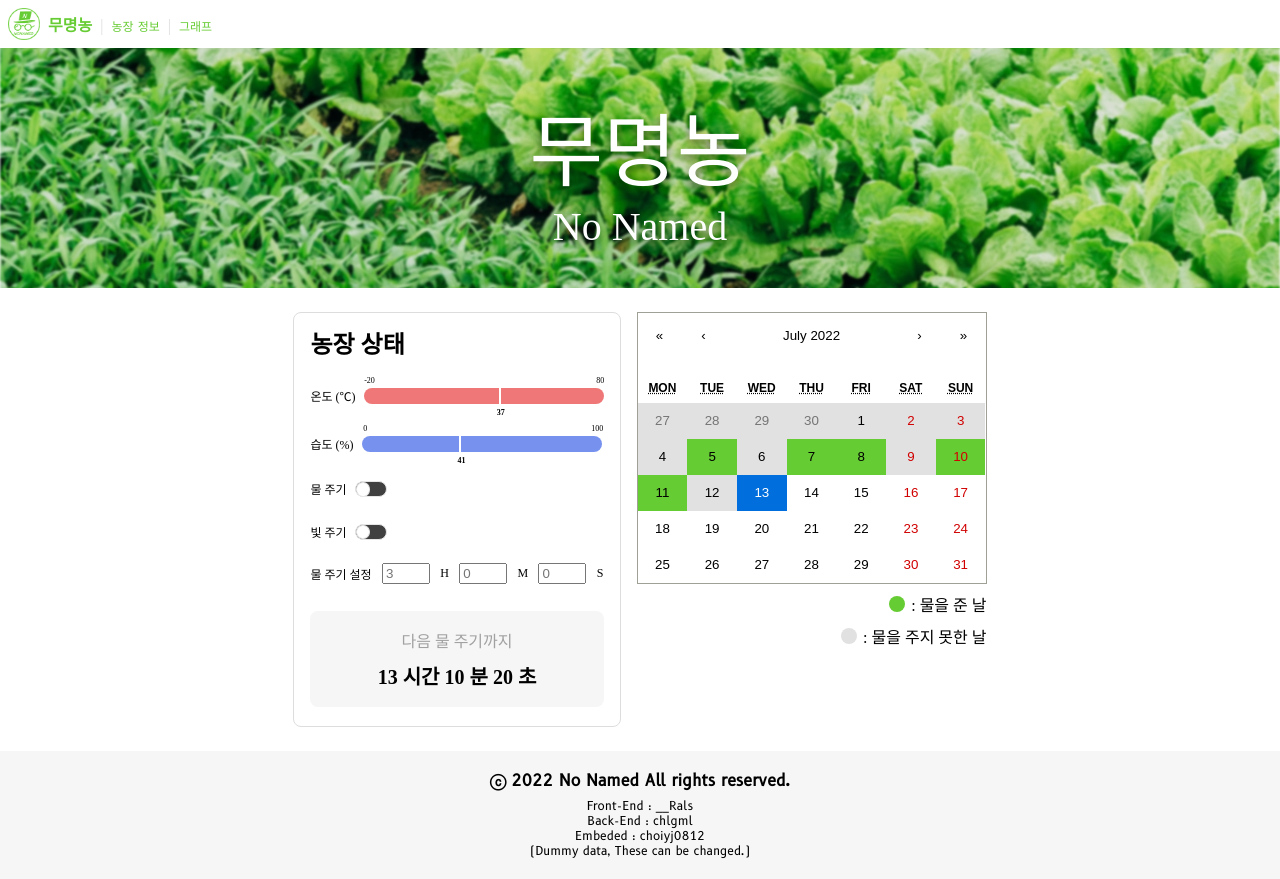
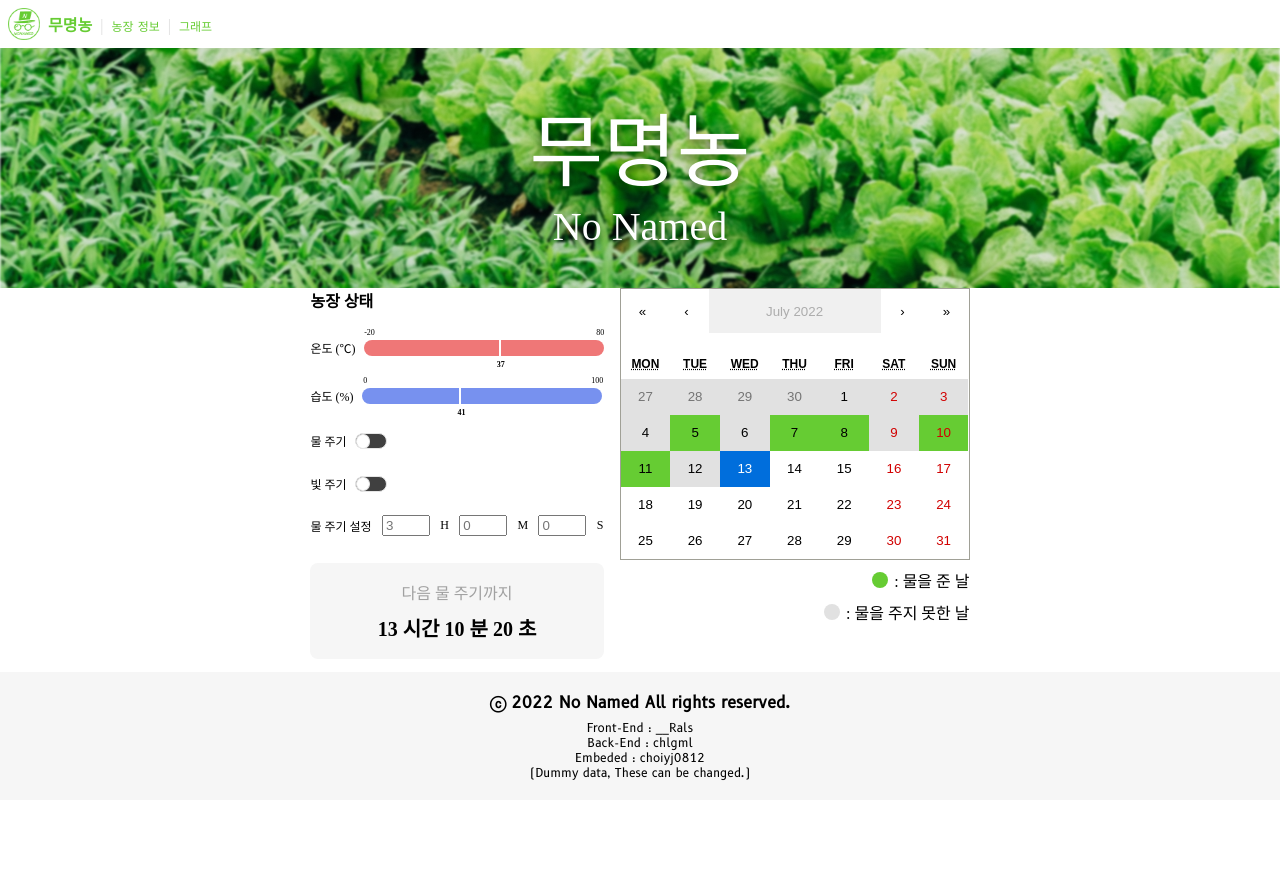
Before and after one commit to NoNamedFarm/NoNamedFarm_FrontEnd, a React (Create React App) app: page / in a window 1280 px wide. After the commit the page ends 800 px from the top, so only its background shows below. Built offline with nearby package versions, Linux system fonts and the light colour scheme; a web font is replaced by a local one.

Commit message:
📑 :: nivo.rocks 라이브러리 추가

```diff
--- a/package.json
+++ b/package.json
@@ -3,6 +3,8 @@
   "version": "0.1.0",
   "private": true,
   "dependencies": {
+    "@nivo/core": "^0.79.0",
+    "@nivo/line": "^0.79.1",
     "@testing-library/jest-dom": "^5.16.4",
     "@testing-library/react": "^13.0.1",
     "@testing-library/user-event": "^13.5.0",
--- a/src/components/Banner/index.tsx
+++ b/src/components/Banner/index.tsx
@@ -14,8 +14,6 @@ const Banner = () => {
 };
 
 const Wrapper = styled.div`
-  margin-bottom: 1.5rem;
-
   display: flex;
   justify-content: center;
   align-items: center;
--- a/src/components/DateInfo/index.tsx
+++ b/src/components/DateInfo/index.tsx
@@ -18,7 +18,7 @@ const DateInfo = ({ wateredDate }: DateInfoProps) => {
       <Calendar
         onChange={onChange}
         value={value}
-        minDetail="year"
+        minDetail="month"
         maxDetail="month"
         tileClassName={({ date }): string => {
           if (date.getTime() < now)
@@ -48,8 +48,6 @@ const Wrapper = styled.div`
   margin-left: 0.5rem;
 
   max-width: max-content;
-
-  border-radius: 0.5rem;
 
   .watered {
     background-color: #66cc33;
--- a/src/components/FarmInfo/index.tsx
+++ b/src/components/FarmInfo/index.tsx
@@ -24,7 +24,7 @@ const FarmInfo = ({ temperature, humidity, scheduledDate }: FarmInfoProps) => {
 
   return (
     <Wrapper>
-      <h2>농장 상태</h2>
+      <h3>농장 상태</h3>
       <Gauge type="temperature" value={temperature + 20}>
         온도 (℃)
         <MinMax>
@@ -87,12 +87,7 @@ const FarmInfo = ({ temperature, humidity, scheduledDate }: FarmInfoProps) => {
 };
 
 const Wrapper = styled.div`
-  padding-left: 1rem;
-  padding-right: 1rem;
-  padding-top: 0.25rem;
-  padding-bottom: 1.15rem;
   margin-right: 0.5rem;
-  margin-bottom: 1.5rem;
 
   width: max-content;
 
@@ -102,15 +97,11 @@ const Wrapper = styled.div`
 
   font-size: 0.75rem;
 
-  border-radius: 0.5rem;
-  border: 0.1px solid #ddd;
-
-  h2 {
+  h3 {
     margin: 0;
-    margin-top: 0.5rem;
     margin-bottom: 0.75rem;
 
-    font-size: 1.5rem;
+    font-size: 1rem;
   }
 `;
 
```
